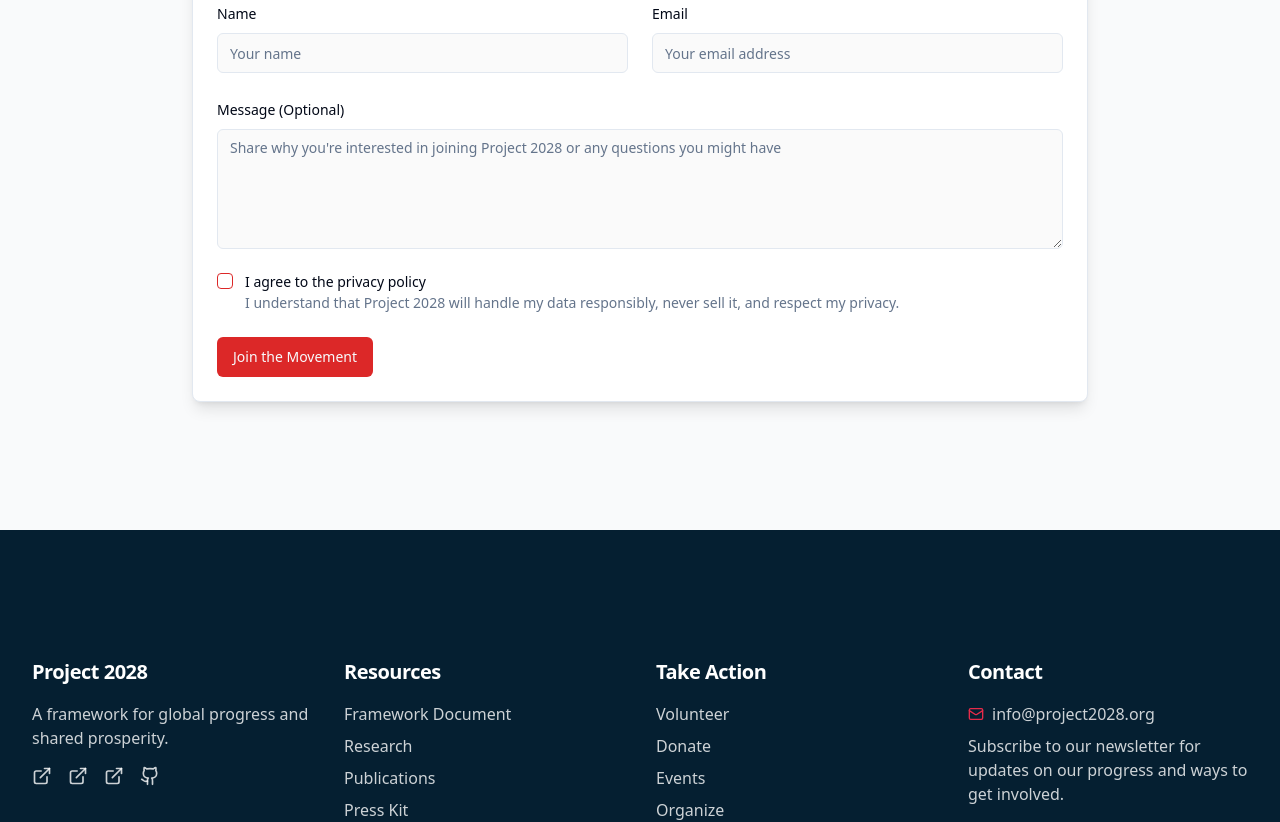
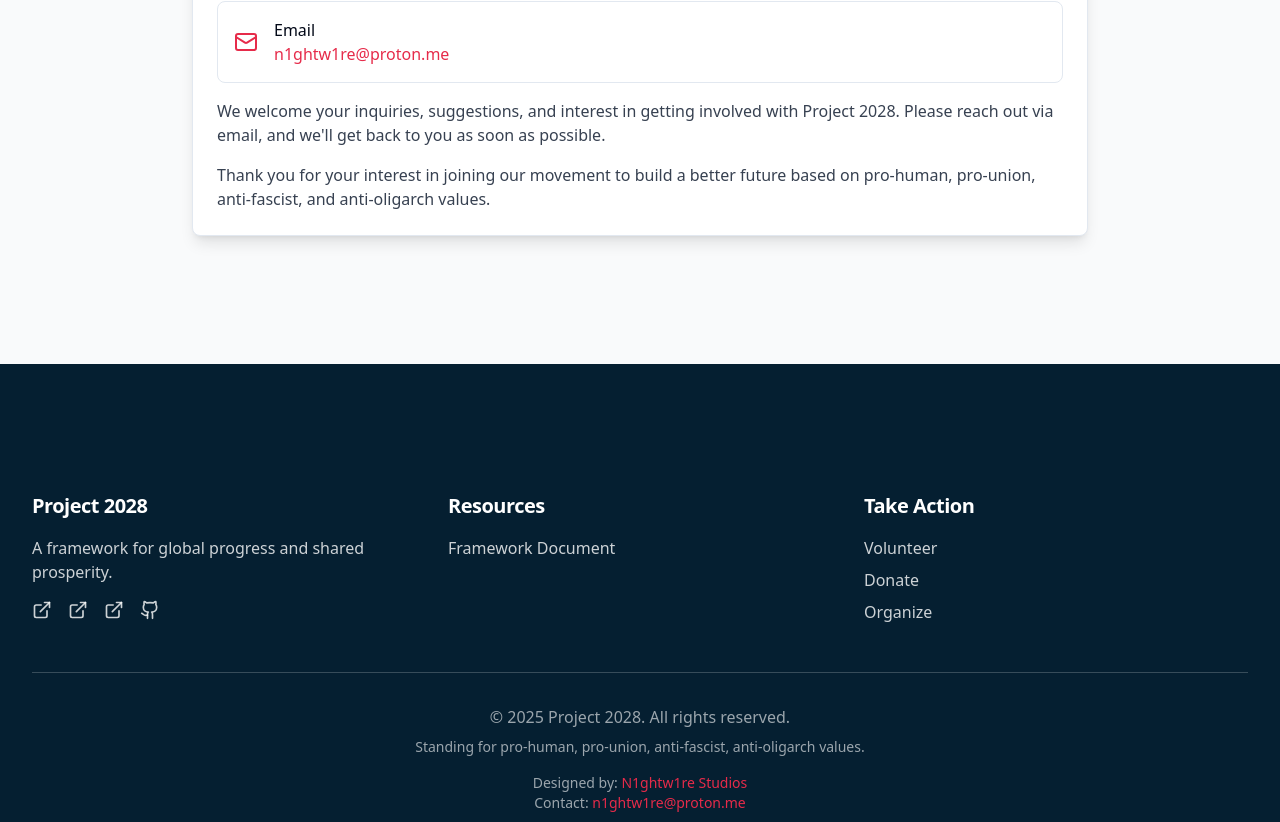
Before and after one commit to the-don-stone/project-2028, a React (Vite) app: page /join in a window 1280 px wide. Shown: the part 1780-2602 px from the top of the page. Built offline with nearby package versions, Linux system fonts and the light colour scheme.

Commit message:
Remove contact form and update footer
Remove contact form and update footer links and contact information.

```diff
--- a/src/components/Footer.tsx
+++ b/src/components/Footer.tsx
@@ -1,3 +1,4 @@
+
 import React from 'react';
 import { Github, Mail, ExternalLink } from 'lucide-react';
 import { Link } from 'react-router-dom';
@@ -6,7 +7,7 @@ const Footer = () => {
   return (
     <footer className="bg-project-darkblue text-white py-12">
       <div className="section-container">
-        <div className="grid grid-cols-1 md:grid-cols-2 lg:grid-cols-4 gap-8">
+        <div className="grid grid-cols-1 md:grid-cols-2 lg:grid-cols-3 gap-8">
           <div>
             <h3 className="text-xl font-bold mb-4">Project 2028</h3>
             <p className="text-white/80 mb-4">
@@ -32,9 +33,6 @@ const Footer = () => {
             <h3 className="text-xl font-bold mb-4">Resources</h3>
             <ul className="space-y-2">
               <li><Link to="/framework" className="text-white/80 hover:text-project-red transition-colors">Framework Document</Link></li>
-              <li><a href="#" className="text-white/80 hover:text-project-red transition-colors">Research</a></li>
-              <li><a href="#" className="text-white/80 hover:text-project-red transition-colors">Publications</a></li>
-              <li><a href="#" className="text-white/80 hover:text-project-red transition-colors">Press Kit</a></li>
             </ul>
           </div>
 
@@ -43,22 +41,8 @@ const Footer = () => {
             <ul className="space-y-2">
               <li><Link to="/join" className="text-white/80 hover:text-project-red transition-colors">Volunteer</Link></li>
               <li><Link to="/donate" className="text-white/80 hover:text-project-red transition-colors">Donate</Link></li>
-              <li><Link to="/events" className="text-white/80 hover:text-project-red transition-colors">Events</Link></li>
               <li><Link to="/organize" className="text-white/80 hover:text-project-red transition-colors">Organize</Link></li>
             </ul>
-          </div>
-
-          <div>
-            <h3 className="text-xl font-bold mb-4">Contact</h3>
-            <div className="flex items-center mb-2">
-              <Mail className="w-4 h-4 mr-2 text-project-red" />
-              <a href="mailto:info@project2028.org" className="text-white/80 hover:text-project-red transition-colors">
-                info@project2028.org
-              </a>
-            </div>
-            <p className="text-white/80">
-              Subscribe to our newsletter for updates on our progress and ways to get involved.
-            </p>
           </div>
         </div>
 
--- a/src/pages/JoinMovement.tsx
+++ b/src/pages/JoinMovement.tsx
@@ -1,94 +1,13 @@
 
-import React, { useState } from 'react';
-import { zodResolver } from "@hookform/resolvers/zod";
-import { useForm } from "react-hook-form";
-import * as z from "zod";
-import { Rocket, Eye, Lock, Shield, MoveRight } from 'lucide-react';
-import { useToast } from "@/hooks/use-toast";
-import emailjs from 'emailjs-com';
+import React from 'react';
+import { Rocket, Eye, Lock, Shield, MoveRight, Mail } from 'lucide-react';
 
 import Header from '@/components/Header';
 import Footer from '@/components/Footer';
 import { Breadcrumb, BreadcrumbItem, BreadcrumbLink, BreadcrumbList, BreadcrumbSeparator } from "@/components/ui/breadcrumb";
 import { Card, CardContent, CardDescription, CardFooter, CardHeader, CardTitle } from "@/components/ui/card";
-import { Form, FormControl, FormDescription, FormField, FormItem, FormLabel, FormMessage } from "@/components/ui/form";
-import { Input } from "@/components/ui/input";
-import { Textarea } from "@/components/ui/textarea";
-import { Checkbox } from "@/components/ui/checkbox";
-import { Button } from "@/components/ui/button";
-
-// Form schema using zod validation
-const formSchema = z.object({
-  name: z.string().min(2, {
-    message: "Name must be at least 2 characters.",
-  }),
-  email: z.string().email({
-    message: "Please enter a valid email address.",
-  }),
-  message: z.string().optional(),
-  privacyPolicy: z.boolean().refine(value => value === true, {
-    message: "You must agree to our privacy policy.",
-  })
-});
-
-type FormValues = z.infer<typeof formSchema>;
 
 const JoinMovement = () => {
-  const { toast } = useToast();
-  const [isSubmitting, setIsSubmitting] = useState(false);
-
-  // Define form with validation
-  const form = useForm<FormValues>({
-    resolver: zodResolver(formSchema),
-    defaultValues: {
-      name: "",
-      email: "",
-      message: "",
-      privacyPolicy: false,
-    },
-  });
-
-  // Form submission handler
-  const onSubmit = async (data: FormValues) => {
-    console.log("Form submitted:", data);
-    setIsSubmitting(true);
-
-    try {
-      // Initialize EmailJS with your service ID
-      // Note: You would need to create an account on EmailJS and set up a service
-      const templateParams = {
-        from_name: data.name,
-        from_email: data.email,
-        message: data.message || "No message provided",
-        to_email: "theproject2028@proton.me"
-      };
-
-      await emailjs.send(
-        'service_contact_form', // Replace with your EmailJS service ID
-        'template_contact_form', // Replace with your EmailJS template ID
-        templateParams,
-        'your_user_id' // Replace with your EmailJS user ID
-      );
-
-      toast({
-        title: "Thank you for joining the movement!",
-        description: "Your message has been sent successfully.",
-      });
-
-      // Reset the form
-      form.reset();
-    } catch (error) {
-      console.error('Error sending email:', error);
-      toast({
-        title: "Error",
-        description: "There was a problem sending your message. Please try again later.",
-        variant: "destructive"
-      });
-    } finally {
-      setIsSubmitting(false);
-    }
-  };
-
   return (
     <div className="min-h-screen flex flex-col">
       <Header />
@@ -182,90 +101,28 @@ const JoinMovement = () => {
 
             <Card className="shadow-lg">
               <CardHeader>
-                <CardTitle>Contact Us</CardTitle>
-                <CardDescription>Fill out the form below to join our movement and stay updated.</CardDescription>
+                <CardTitle className="flex items-center gap-2">
+                  <Mail className="text-project-red" />
+                  Contact Us
+                </CardTitle>
+                <CardDescription>Reach out to us with questions or to get involved with Project 2028</CardDescription>
               </CardHeader>
-              <CardContent>
-                <Form {...form}>
-                  <form onSubmit={form.handleSubmit(onSubmit)} className="space-y-6">
-                    <div className="grid grid-cols-1 md:grid-cols-2 gap-6">
-                      <FormField
-                        control={form.control}
-                        name="name"
-                        render={({ field }) => (
-                          <FormItem>
-                            <FormLabel>Name</FormLabel>
-                            <FormControl>
-                              <Input placeholder="Your name" {...field} />
-                            </FormControl>
-                            <FormMessage />
-                          </FormItem>
-                        )}
-                      />
-                      <FormField
-                        control={form.control}
-                        name="email"
-                        render={({ field }) => (
-                          <FormItem>
-                            <FormLabel>Email</FormLabel>
-                            <FormControl>
-                              <Input placeholder="Your email address" {...field} />
-                            </FormControl>
-                            <FormMessage />
-                          </FormItem>
-                        )}
-                      />
-                    </div>
-
-                    <FormField
-                      control={form.control}
-                      name="message"
-                      render={({ field }) => (
-                        <FormItem>
-                          <FormLabel>Message (Optional)</FormLabel>
-                          <FormControl>
-                            <Textarea
-                              placeholder="Share why you're interested in joining Project 2028 or any questions you might have"
-                              className="min-h-[120px]"
-                              {...field}
-                            />
-                          </FormControl>
-                          <FormMessage />
-                        </FormItem>
-                      )}
-                    />
-
-                    <FormField
-                      control={form.control}
-                      name="privacyPolicy"
-                      render={({ field }) => (
-                        <FormItem className="flex flex-row items-start space-x-3 space-y-0 rounded-md">
-                          <FormControl>
-                            <Checkbox
-                              checked={field.value}
-                              onCheckedChange={field.onChange}
-                            />
-                          </FormControl>
-                          <div className="space-y-1 leading-none">
-                            <FormLabel>I agree to the privacy policy</FormLabel>
-                            <FormDescription>
-                              I understand that Project 2028 will handle my data responsibly, never sell it, and respect my privacy.
-                            </FormDescription>
-                          </div>
-                          <FormMessage />
-                        </FormItem>
-                      )}
-                    />
-
-                    <Button
-                      type="submit"
-                      className="w-full md:w-auto"
-                      disabled={isSubmitting}
-                    >
-                      {isSubmitting ? "Sending..." : "Join the Movement"}
-                    </Button>
-                  </form>
-                </Form>
+              <CardContent className="space-y-4">
+                <div className="flex items-center p-4 rounded-lg border bg-white">
+                  <Mail className="w-6 h-6 text-project-red mr-4" />
+                  <div>
+                    <p className="font-medium">Email</p>
+                    <a href="mailto:n1ghtw1re@proton.me" className="text-project-red hover:underline">n1ghtw1re@proton.me</a>
+                  </div>
+                </div>
+                <p className="text-gray-700">
+                  We welcome your inquiries, suggestions, and interest in getting involved with Project 2028.
+                  Please reach out via email, and we'll get back to you as soon as possible.
+                </p>
+                <p className="text-gray-700">
+                  Thank you for your interest in joining our movement to build a better future
+                  based on pro-human, pro-union, anti-fascist, and anti-oligarch values.
+                </p>
               </CardContent>
             </Card>
           </div>
```
